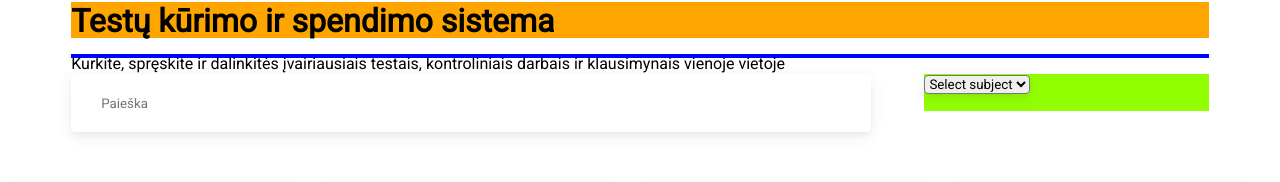
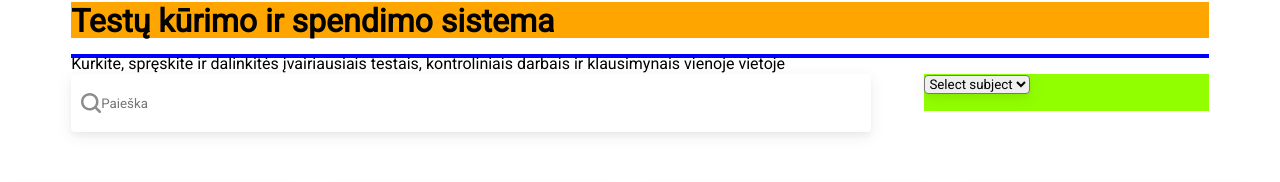
Before and after one commit to CypressG/test-exercise, a JavaScript app: page / in a window 1280 px wide. Shown: the part 127-309 px from the top of the page. Built offline with nearby package versions, Linux system fonts and the light colour scheme.

Commit message:
Added package.json parcel command

```diff
--- a/package.json
+++ b/package.json
@@ -4,7 +4,8 @@
   "description": "",
   "main": "index.js",
   "scripts": {
-    "dev": "parcel src/index.html images/**/* --public-url /public",
+    "dev": "parcel src/index.html --public-url /public/",
+    "build": "parcel build src/index.html --no-source-maps",
     "format": "prettier --write \"src/**/*.{js,jsx}\"",
     "lint": "eslint \"src/**/*.{js,jsx}\" --quiet"
   },
--- a/src/style.css
+++ b/src/style.css
@@ -83,7 +83,7 @@ h5 {
   border: 0;
   height: 100%;
   width: 100%;
-  background-image: url();
+  background-image: url("public/searchIcon.svg");
   background-repeat: no-repeat;
   background-position: center left;
   background-size: 20px;
```
